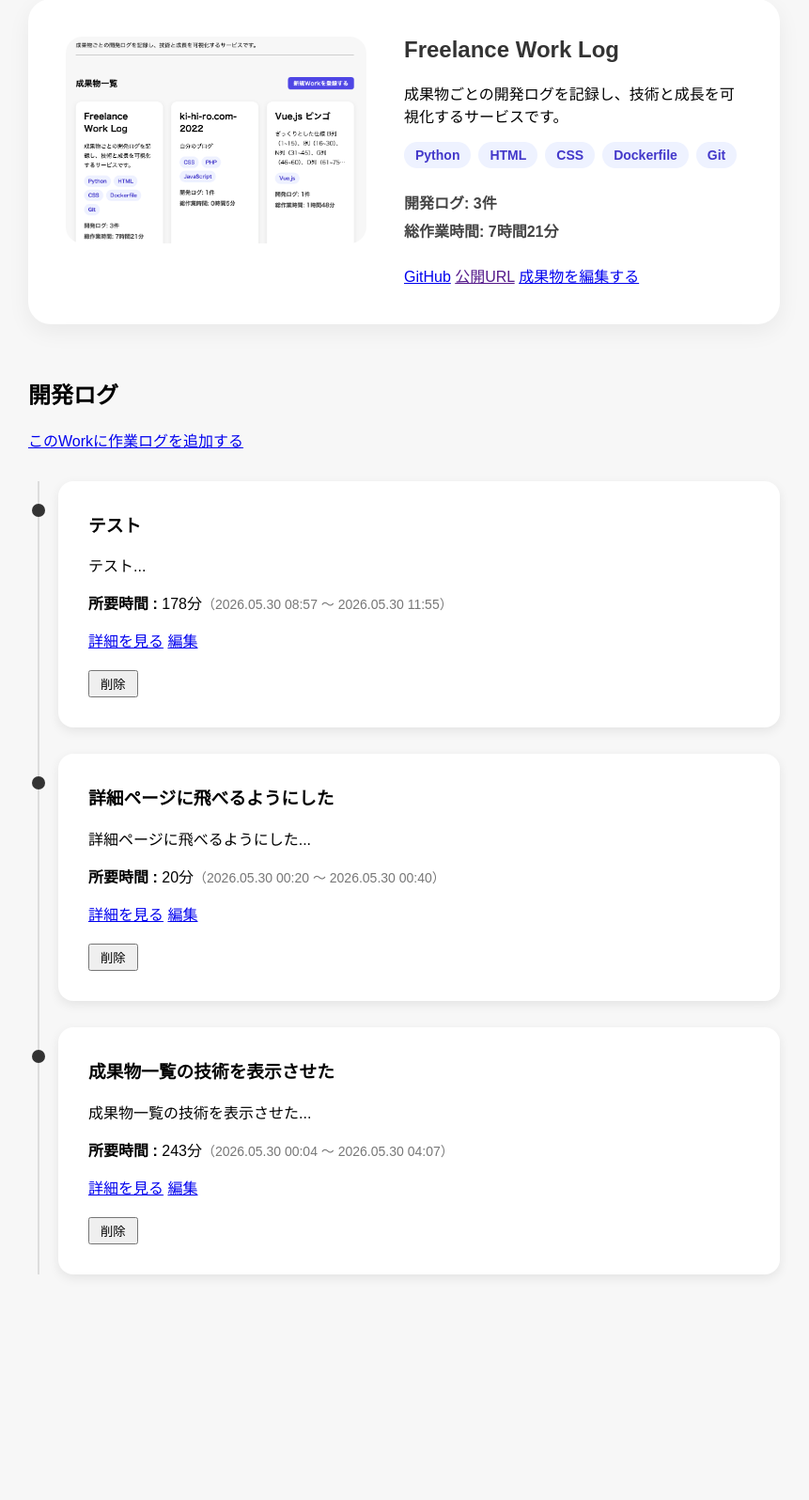
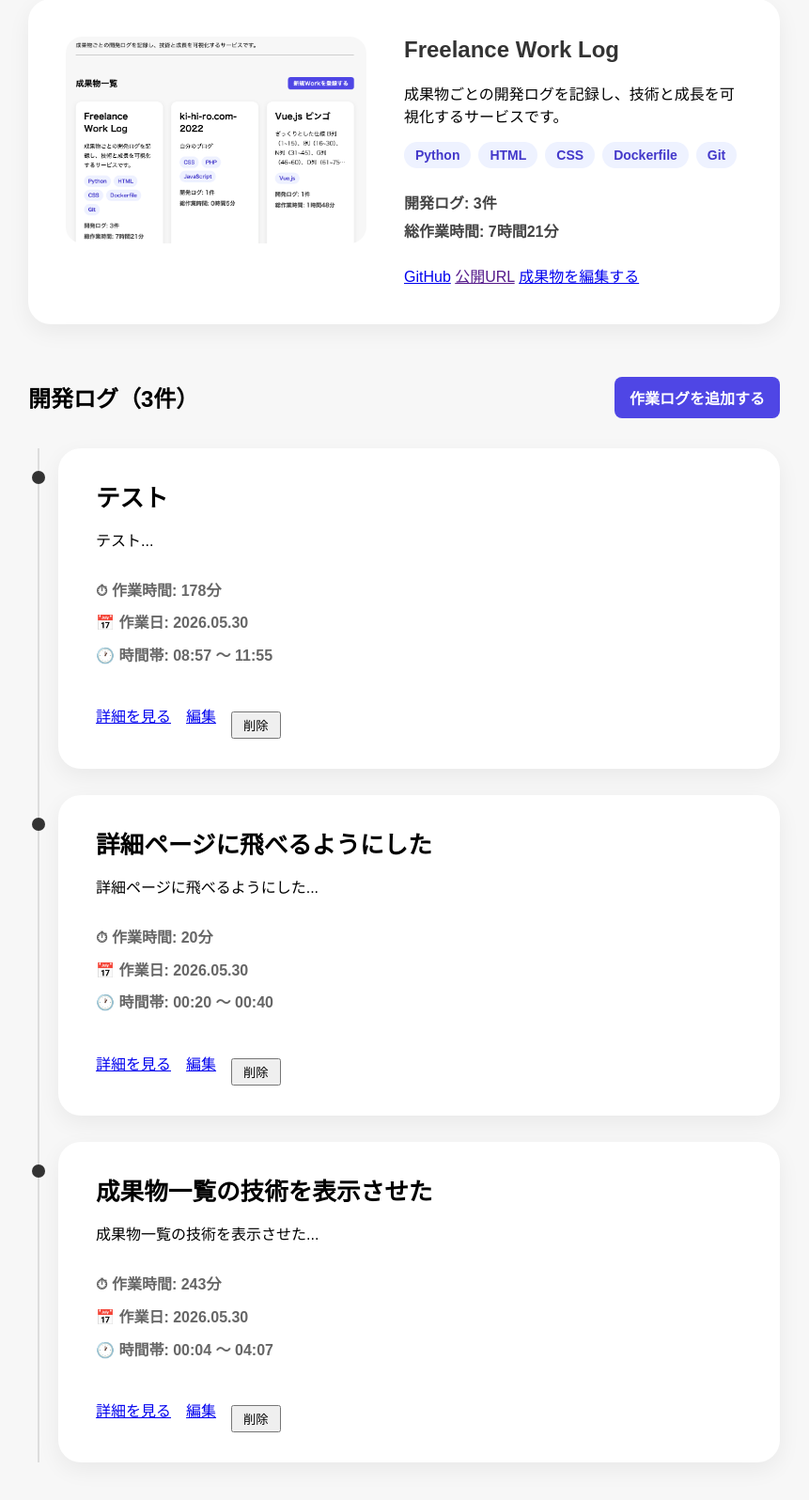
Before and after one commit to ki-hi-ro/freelance-blog, a FastAPI app: page /works-page/1 in a window 1280 px wide. Shown: the part 327-1923 px from the top of the page at 94% size, without its empty margins (210-1071 px from the left). Before the commit the page ends 1685 px from the top, so only its background shows below. Run offline with FastAPI, Linux system fonts and the light colour scheme; data comes from the database, SQL or seed files in the repository; both versions use the stored data as it was after the commit.

Commit message:
開発ログの調整

```diff
--- a/app/static/style.css
+++ b/app/static/style.css
@@ -335,3 +335,70 @@ button {
   margin-top: 32px;
   margin-bottom: 16px;
 }
+
+.timeline-card {
+  background: #fff;
+  border-radius: 24px;
+  padding: 32px 40px;
+  box-shadow: 0 8px 24px rgba(0,0,0,0.06);
+}
+
+.timeline-card h3 {
+  font-size: 1.6rem;
+  margin-top: 0;
+  margin-bottom: 12px;
+}
+
+.timeline-card p {
+  line-height: 1.8;
+}
+
+.timeline-meta {
+  display: flex;
+  flex-direction: column;
+  gap: 6px;
+  margin-top: 24px;
+  color: #666;
+  font-weight: 600;
+}
+
+.timeline-meta p {
+  margin: 0;
+}
+
+.timeline-actions {
+  display: flex;
+  gap: 16px;
+  align-items: center;
+  margin-top: 24px;
+}
+
+.section-header {
+    display: flex;
+    justify-content: space-between;
+    align-items: center;
+    margin-bottom: 32px;
+}
+
+.primary-button {
+    background: #4f46e5;
+    color: white;
+    text-decoration: none;
+    padding: 10px 16px;
+    border-radius: 8px;
+    font-weight: bold;
+}
+
+.primary-button:hover {
+    opacity: 0.9;
+}
+
+.clickable-card {
+  cursor: pointer;
+  transition: transform 0.2s ease, box-shadow 0.2s ease;
+}
+
+.clickable-card:hover {
+  transform: translateY(-4px);
+  box-shadow: 0 12px 28px rgba(0,0,0,0.12);
+}
--- a/app/templates/work_detail.html
+++ b/app/templates/work_detail.html
@@ -40,32 +40,58 @@
   </div>
 </section>
 
-<h2>開発ログ</h2>
 
-<a href="/posts-page/new?work_id={{ work.id }}">このWorkに作業ログを追加する</a>
+<div class="section-header">
+    <h2>開発ログ（{{ posts|length }}件）</h2>
+
+    <a href="/posts-page/new?work_id={{ work.id }}"
+       class="primary-button">
+        作業ログを追加する
+    </a>
+</div>
 
 <div class="timeline">
   {% for post in posts %}
     <div class="timeline-item">
       <div class="timeline-marker"></div>
 
-      <div class="timeline-card">
-
+        <div class="timeline-card clickable-card"
+            onclick="location.href='/posts-page/{{ post.id }}'">
             <h3>{{ post.title }}</h3>
 
-          <p>{{ post.content[:80] }}...</p>
-
-          <p>
-            <strong>所要時間 :</strong>
-            {{ post.work_time_minutes }}分<span class="timeline-date">（{{ post.start_time.strftime('%Y.%m.%d %H:%M') }} 〜 {{ post.end_time.strftime('%Y.%m.%d %H:%M') }}）</span>
+            <p class="log-excerpt">
+                {{ post.content[:80] }}...
             </p>
 
+            <div class="timeline-meta">
+            <p>⏱ 作業時間: {{ post.work_time_minutes }}分</p>
 
+            {% if post.start_time.date() == post.end_time.date() %}
+                <p>📅 作業日: {{ post.start_time.strftime('%Y.%m.%d') }}</p>
+                <p>
+                🕐 時間帯:
+                {{ post.start_time.strftime('%H:%M') }}
+                〜
+                {{ post.end_time.strftime('%H:%M') }}
+                </p>
+            {% else %}
+                <p>
+                📅 作業期間:
+                {{ post.start_time.strftime('%Y.%m.%d %H:%M') }}
+                〜
+                {{ post.end_time.strftime('%Y.%m.%d %H:%M') }}
+                </p>
+            {% endif %}
+            </div>
+
+            <div class="timeline-actions">
                 <a href="/posts-page/{{ post.id }}">詳細を見る</a>
                 <a href="/posts-page/{{ post.id }}/edit">編集</a>
+
                 <form action="/posts-page/{{ post.id }}/delete" method="post">
                     <button type="submit">削除</button>
                 </form>
+            </div>
         </div>
     </div>
   {% endfor %}
```
Also changed, not shown: blog.db. Lines whose indentation alone changed are shown as unchanged.
